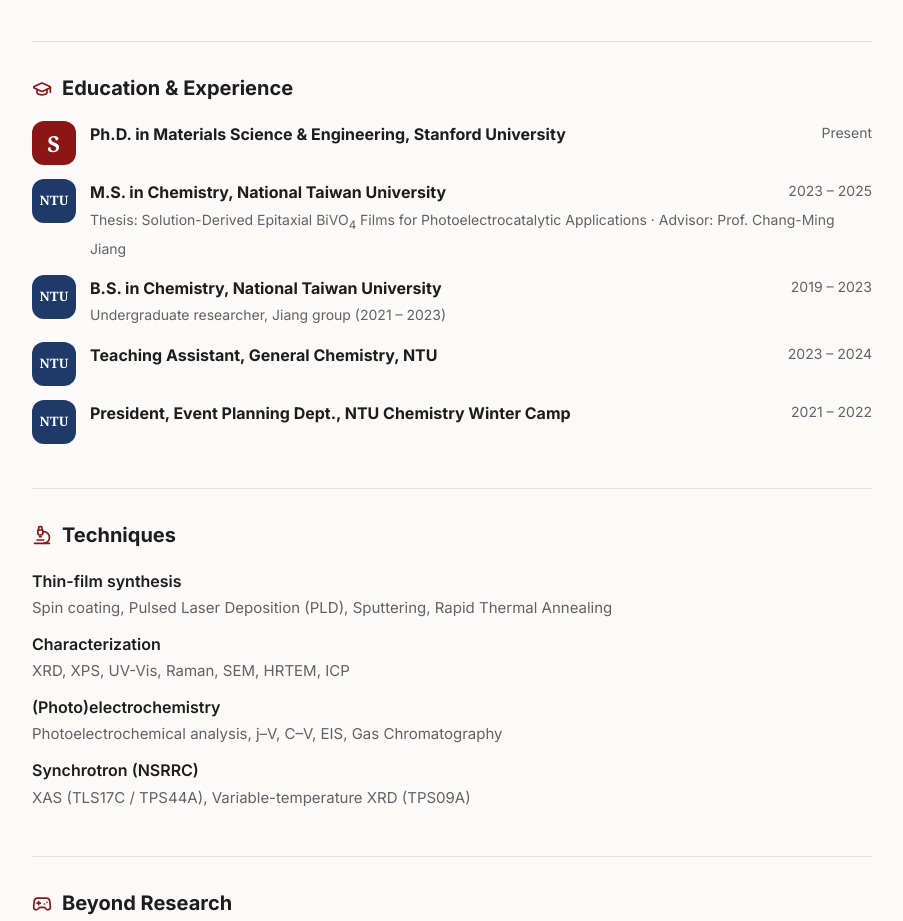
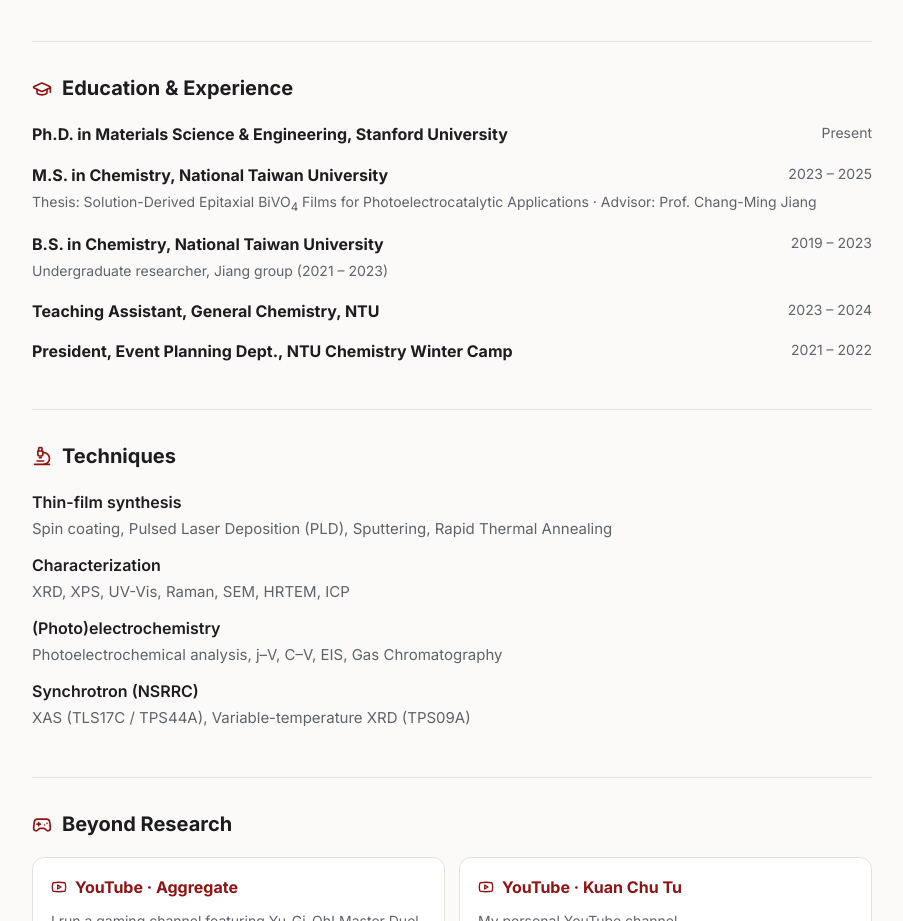
Before and after one commit to guanzhutu/guanzhutu.github.io, a plain HTML site: page index.html in a window 1280 px wide. Shown: the part 3187-4108 px from the top of the page, without its empty margins (188-1091 px from the left). Drawn offline with Linux system fonts and the light colour scheme.

Commit message:
Remove school monogram badges

```diff
--- a/index.html
+++ b/index.html
@@ -146,15 +146,6 @@
   #research .card:nth-child(1) { --i: url(icons/flask-conical.svg); }
   #research .card:nth-child(2) { --i: url(icons/layers.svg); }
   #research .card:nth-child(3) { --i: url(icons/scan-line.svg); }
-
-  /* School badges (monograms in school colors) */
-  .edu > li { display: grid; grid-template-columns: 44px 1fr; gap: 14px; align-items: start; }
-  .badge {
-    width: 44px; height: 44px; border-radius: 12px; display: grid; place-items: center;
-    color: #fff; font-weight: 700; font-size: 13px; letter-spacing: .02em; font-family: Georgia, "Times New Roman", serif;
-  }
-  .badge.su  { background: #8c1515; font-size: 22px; }
-  .badge.ntu { background: #1f3a68; }
 
   [data-lang="zh"] .en, [data-lang="en"] .zh { display: none; }
 
@@ -344,18 +335,18 @@
   <section id="education">
     <h2><span class="en">Education &amp; Experience</span><span class="zh">學歷與經歷</span></h2>
     <ul class="plain edu">
-      <li><span class="badge su" title="Stanford University">S</span><div>
+      <li><div>
         <div class="row"><strong><span class="en">Ph.D. in Materials Science &amp; Engineering, Stanford University</span><span class="zh">史丹佛大學 材料科學與工程學系 博士班</span></strong><span class="when"><span class="en">Present</span><span class="zh">在學中</span></span></div></div></li>
-      <li><span class="badge ntu" title="National Taiwan University">NTU</span><div>
+      <li><div>
         <div class="row"><strong><span class="en">M.S. in Chemistry, National Taiwan University</span><span class="zh">國立臺灣大學 化學系 碩士</span></strong><span class="when">2023 – 2025</span></div>
         <span class="muted small"><span class="en">Thesis: Solution-Derived Epitaxial BiVO<sub>4</sub> Films for Photoelectrocatalytic Applications · Advisor: Prof. Chang-Ming Jiang</span>
         <span class="zh">論文：溶液法磊晶 BiVO<sub>4</sub> 薄膜於光電催化之應用 · 指導教授：Chang-Ming Jiang</span></span></div></li>
-      <li><span class="badge ntu" title="National Taiwan University">NTU</span><div>
+      <li><div>
         <div class="row"><strong><span class="en">B.S. in Chemistry, National Taiwan University</span><span class="zh">國立臺灣大學 化學系 學士</span></strong><span class="when">2019 – 2023</span></div>
         <span class="muted small"><span class="en">Undergraduate researcher, Jiang group (2021 – 2023)</span><span class="zh">大學部專題研究生，Jiang 研究室（2021 – 2023）</span></span></div></li>
-      <li><span class="badge ntu" title="National Taiwan University">NTU</span><div>
+      <li><div>
         <div class="row"><strong><span class="en">Teaching Assistant, General Chemistry, NTU</span><span class="zh">臺大 普通化學 教學助理</span></strong><span class="when">2023 – 2024</span></div></div></li>
-      <li><span class="badge ntu" title="National Taiwan University">NTU</span><div>
+      <li><div>
         <div class="row"><strong><span class="en">President, Event Planning Dept., NTU Chemistry Winter Camp</span><span class="zh">臺大化學營 活動部 部長</span></strong><span class="when">2021 – 2022</span></div></div></li>
     </ul>
   </section>
```
